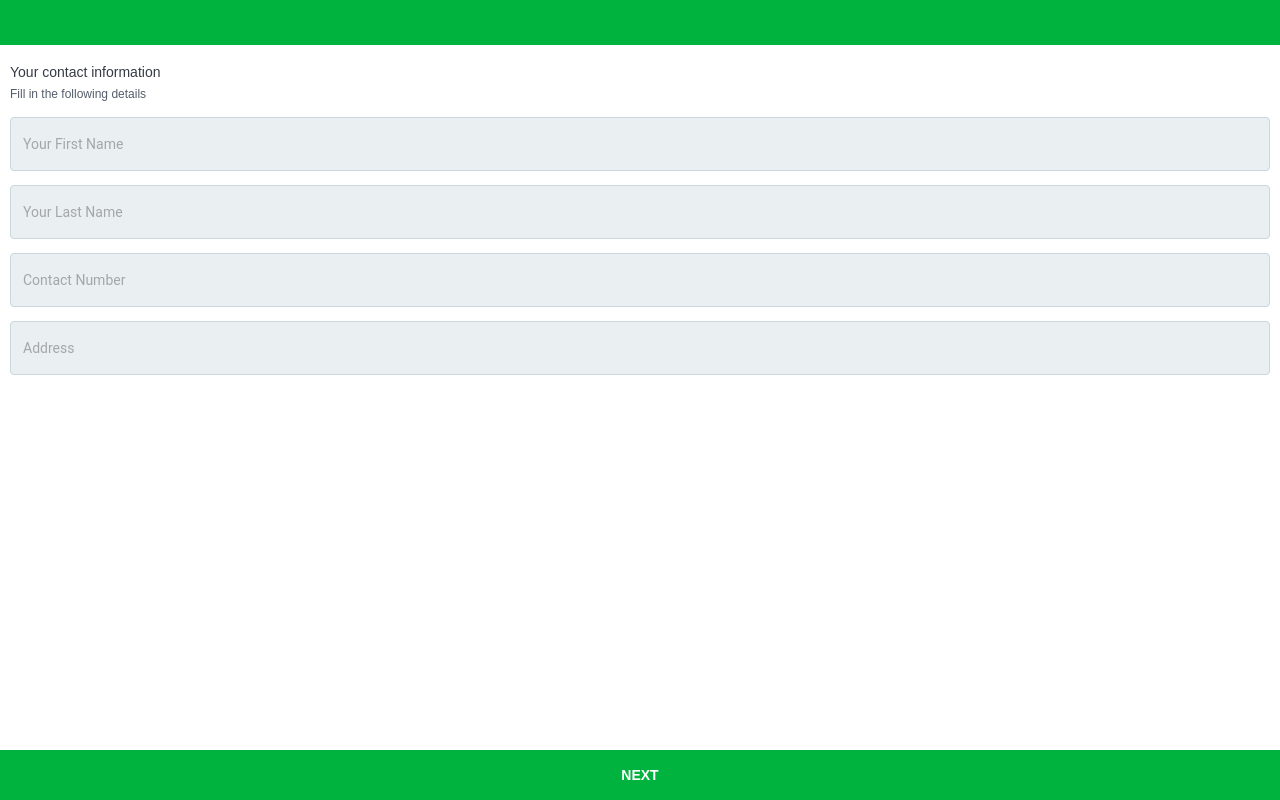
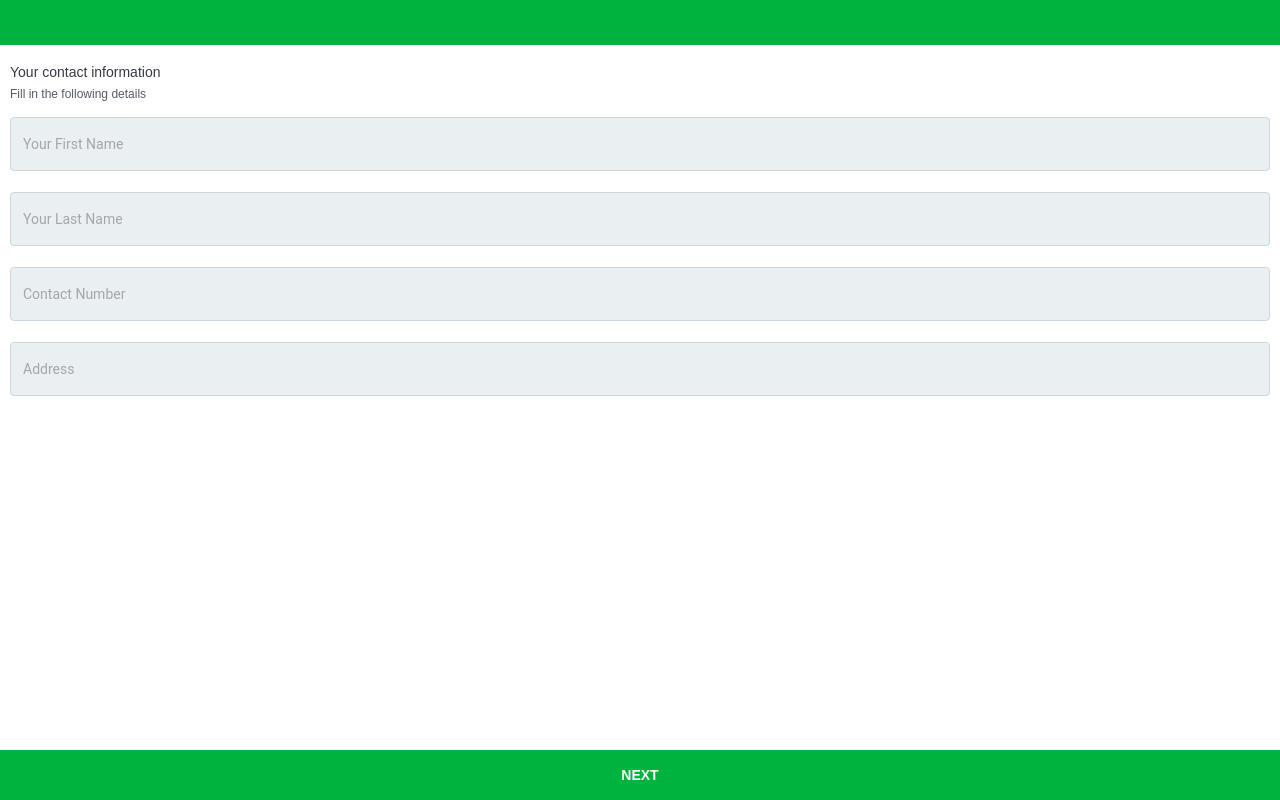
Before and after one commit to philipyoungg/simple-form, a React (Create React App) app: page / in a window 1280 px wide. Built offline with nearby package versions, Linux system fonts and the light colour scheme.

Commit message:
add input validation and separate components to each file

```diff
--- /dev/null
+++ b/Wrapper.js
@@ -0,0 +1,7 @@
+import React from 'react'
+
+const Wrapper = ({ children }) => (
+  <div style={{ padding: "19px 10px" }}>{children}</div>
+);
+
+export default Wrapper
--- a/src/App.js
+++ b/src/App.js
@@ -1,105 +1,17 @@
 import React, { Component } from "react";
 import Helmet from "react-helmet";
 import "./App.css";
-import { TextField } from "material-ui/";
 
-const fontSizePrimary = "14px";
-const fontSizeSecondary = "12px";
-const textColorPrimary = "#363A45";
-const textColorSecondary = "#565D6B";
-const colorPrimary = "#00B23E";
+import Header from "./Header";
+import Wrapper from "./Wrapper";
+import AppBar from "./AppBar";
+import FixedButton from "./FixedButton";
+import GrabTextField from "./GrabTextField";
 
-const Header = ({ title, description }) => (
-  <div>
-    <p
-      style={{
-        fontSize: fontSizePrimary,
-        color: textColorPrimary,
-        fontWeight: "normal",
-        marginBottom: "7px"
-      }}
-    >
-      {title}
-    </p>
-    <p style={{ fontSize: fontSizeSecondary, color: textColorSecondary }}>
-      {description}
-    </p>
-  </div>
-);
-
-const Wrapper = ({ children }) => (
-  <div style={{ padding: "19px 10px" }}>{children}</div>
-);
-
-const AppBar = () => (
-  <div
-    style={{
-      height: "45px",
-      width: "100%",
-      backgroundColor: colorPrimary,
-    }}
-  />
-);
-
-const FixedButton = () => (
-  <div
-    style={{
-      height: "50px",
-      width: "100%",
-      backgroundColor: colorPrimary,
-      fontWeight: "bold",
-      color: "white",
-      textAlign: "center",
-      lineHeight: "50px",
-      position: "fixed",
-      bottom: 0
-    }}
-  >
-    NEXT
-  </div>
-);
-
-const GrabTextField = ({ label, type }) => (
-  <TextField
-    type={type ? type : "text"}
-    name={label}
-    floatingLabelText={label}
-    underlineShow={false}
-    style={{
-      background: "#EAEFF2",
-      padding: "0 12px",
-      width: "auto",
-      display: "block",
-      maxWidth: "100%",
-      height: "52px",
-      border: "1px solid",
-      borderColor: "#CCD6DD",
-      borderRadius: "4px",
-      overflow: "hidden",
-      marginBottom: "14px"
-    }}
-    floatingLabelStyle={{
-      top: 0,
-      lineHeight: "52px",
-      fontSize: fontSizePrimary
-    }}
-    floatingLabelShrinkStyle={{
-      transform: " scale(0.71) translateY(-10px)",
-      color: textColorSecondary
-    }}
-    inputStyle={{
-      marginTop: "4px",
-      fontSize: fontSizePrimary
-    }}
-  />
-);
 class App extends Component {
   render() {
     return (
-      <div
-        className="App"
-        style={{ color: textColorPrimary, fontSize: fontSizePrimary }}
-      >
+      <div className="App">
         <Helmet>
           <meta
             name="viewport"
@@ -115,7 +27,7 @@ class App extends Component {
           <GrabTextField label="Your First Name" />
           <GrabTextField label="Your Last Name" />
           <GrabTextField label="Contact Number" type="tel" />
-          <GrabTextField label="Address" />
+          <GrabTextField label="Address" textArea />
         </Wrapper>
         <FixedButton />
       </div>
--- /dev/null
+++ b/src/AppBar.js
@@ -0,0 +1,16 @@
+import React from "react";
+import {
+  colorPrimary
+} from "./variable";
+
+const AppBar = () => (
+  <div
+    style={{
+      height: "45px",
+      width: "100%",
+      backgroundColor: colorPrimary,
+    }}
+  />
+);
+
+export default AppBar;
--- /dev/null
+++ b/src/FixedButton.js
@@ -0,0 +1,26 @@
+
+import React from "react";
+import {
+  colorPrimary
+} from "./variable";
+
+const FixedButton = () => (
+  <div
+    style={{
+      height: "50px",
+      width: "100%",
+      backgroundColor: colorPrimary,
+      fontWeight: "bold",
+      color: "white",
+      textAlign: "center",
+      lineHeight: "50px",
+      position: "fixed",
+      bottom: 0
+    }}
+  >
+    NEXT
+  </div>
+);
+
+
+export default FixedButton;
--- /dev/null
+++ b/src/GrabTextField.js
@@ -0,0 +1,89 @@
+import React from "react";
+import { TextField } from "material-ui/";
+import {
+  fontSizePrimary,
+  textColorPrimary,
+  fontSizeSecondary,
+  textColorSecondary
+} from "./variable";
+
+class GrabTextField extends React.Component {
+  constructor(props) {
+    super(props)
+    this.state = {
+      errorText: '',
+      init: false
+    }
+  }
+  handleChange(e) {
+    if (e.target.value === '') {
+      this.setState({
+        errorText: 'this input is required'
+      })
+    } else {
+      this.setState({
+        errorText: ''
+      })
+    }
+  }
+  handleBlur(e) {
+    if (e.target.value === '') {
+      this.setState({
+        errorText: 'this input is required'
+      })
+    }
+  }
+  render() {
+    let { label, type, textArea } = this.props
+    return (
+      <TextField
+        onBlur={this.handleBlur.bind(this)}
+        onChange={this.handleChange.bind(this)}
+        type={type ? type : "text"}
+        name={label}
+        floatingLabelText={label}
+        underlineShow={false}
+        style={{
+          background: "#EAEFF2",
+          padding: "0 12px",
+          width: "auto",
+          display: "block",
+          maxWidth: "100%",
+          height: "52px",
+          border: "1px solid",
+          borderColor: "#CCD6DD",
+          borderRadius: "4px",
+          overflow: "hidden",
+          marginBottom: "21px",
+          overflow: "inherit"
+        }}
+        floatingLabelStyle={{
+          top: 0,
+          lineHeight: "52px",
+          fontSize: fontSizePrimary
+        }}
+        floatingLabelShrinkStyle={{
+          transform: " scale(0.71) translateY(-10px)",
+          color: textColorSecondary
+        }}
+        inputStyle={{
+          marginTop: "4px",
+          fontSize: fontSizePrimary,
+          marginBottom: "0"
+        }}
+        errorText={this.state.errorText}
+        errorStyle={{
+          top: 0,
+          marginTop: "1px",
+          fontSize: "12px",
+        }}
+        multiLine={textArea}
+        rows={2}
+        rowsMax={4}
+      />
+    )
+  }
+
+}
+
+export default GrabTextField;
--- /dev/null
+++ b/src/Header.js
@@ -0,0 +1,27 @@
+import React from "react";
+import {
+  fontSizePrimary,
+  textColorPrimary,
+  fontSizeSecondary,
+  textColorSecondary
+} from "./variable";
+
+const Header = ({ title, description }) => (
+  <div>
+    <p
+      style={{
+        fontSize: fontSizePrimary,
+        color: textColorPrimary,
+        fontWeight: "normal",
+        marginBottom: "7px"
+      }}
+    >
+      {title}
+    </p>
+    <p style={{ fontSize: fontSizeSecondary, color: textColorSecondary }}>
+      {description}
+    </p>
+  </div>
+);
+
+export default Header;
--- /dev/null
+++ b/src/Wrapper.js
@@ -0,0 +1,15 @@
+import React from "react";
+import {
+  fontSizePrimary,
+  textColorPrimary,
+  fontSizeSecondary,
+  textColorSecondary
+} from "./variable";
+
+const Wrapper = ({ children }) => (
+  <div style={{padding: '19px 10px'}}>
+    {children}
+  </div>
+);
+
+export default Wrapper;
--- /dev/null
+++ b/src/variable.js
@@ -0,0 +1,5 @@
+export const fontSizePrimary = "14px";
+export const fontSizeSecondary = "12px";
+export const textColorPrimary = "#363A45";
+export const textColorSecondary = "#565D6B";
+export const colorPrimary = "#00B23E";
```
